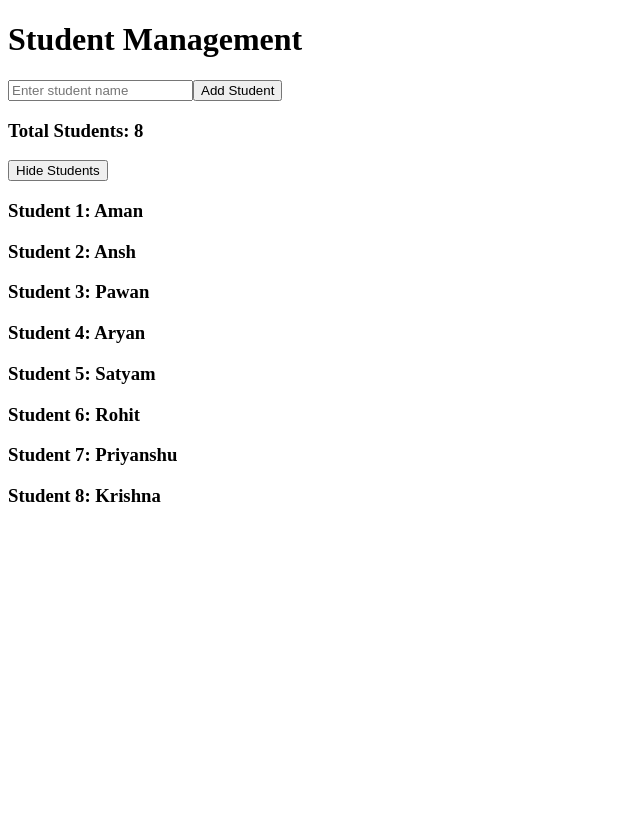
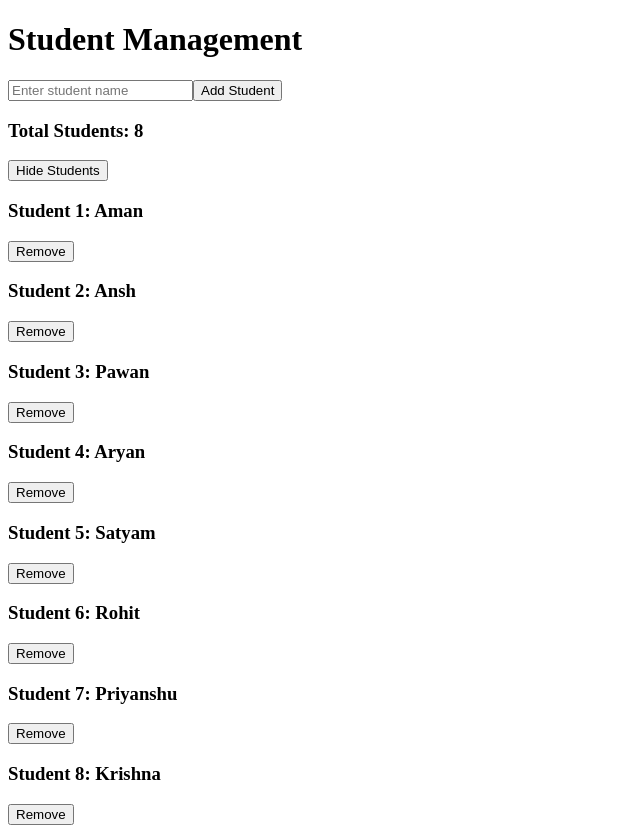
Before and after one commit to amanrcbfan99/mastering-react, a React (Vite) app: page / in a window 1280 px wide. Both pictures are taken after a click on the button "Show Students". Shown: the whole page, without its empty margins (0-640 px from the left). Before the commit the page ends 800 px from the top, so only its background shows below. Built offline with nearby package versions, Linux system fonts and the light colour scheme.

Commit message:
learn : add and remove students

```diff
--- a/src/App.jsx
+++ b/src/App.jsx
@@ -7,6 +7,7 @@ export function Addition(){
 
   const [showStudents, setShowStudents] = useState(false);
   const [newStudent, setNewStudent] = useState("");
+
   const [Class, setClass] = useState([
     "Aman", "Ansh", "Pawan", "Aryan",
     "Satyam", "Rohit", "Priyanshu", "Krishna"
@@ -25,6 +26,7 @@ export function Addition(){
   //   } if(name === false){
   //     return updateName(true)
   //   }
+  //
   // }
   // function changeFrt(){
   //   IncreaseNUM(number + 1)
@@ -45,9 +47,13 @@ export function Addition(){
 
   function addStudent(){
     if(newStudent.trim() !== ""){
-      setClass([...Class, newStudent]);
+      setClass([...Class, newStudent.trim()]);
       setNewStudent("");
     }
+  }
+
+  function removeStudent(index){
+    setClass(Class.filter((student, i) => i !== index));
   }
 
   return (
@@ -61,7 +67,9 @@ export function Addition(){
         onChange={(e) => setNewStudent(e.target.value)}
       />
 
-      <button onClick={addStudent}>Add Student</button>
+      <button onClick={addStudent}>
+        Add Student
+      </button>
 
       <h3>Total Students: {Class.length}</h3>
 
@@ -69,7 +77,17 @@ export function Addition(){
         {showStudents ? "Hide Students" : "Show Students"}
       </button>
 
-      {showStudents && <MyName Class={Class} />}
+      {showStudents && (
+        <MyName
+          Class={Class}
+          removeStudent={removeStudent}
+        />
+      )}
+
+      {/* {
+        name === true ? <h1>AMAN</h1> : null
+      }
+      <button onClick={toggleFun}>click to hide</button> */}
     </div>
   )
 }
--- a/src/Header.jsx
+++ b/src/Header.jsx
@@ -1,11 +1,17 @@
 
-export function MyName({ Class }){
+export function MyName({ Class, removeStudent }){
   return (
     <div>
       {Class.map((student, index) => (
-        <h3 key={index}>
-          Student {index + 1}: {student}
-        </h3>
+        <div key={index}>
+          <h3>
+            Student {index + 1}: {student}
+          </h3>
+
+          <button onClick={() => removeStudent(index)}>
+            Remove
+          </button>
+        </div>
       ))}
     </div>
   )
```
